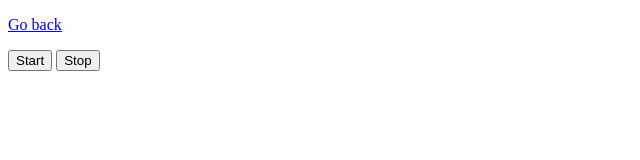
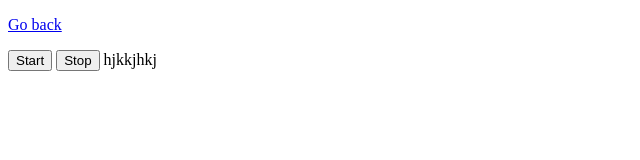
Before and after one commit to AnnaBieliavtseva/goit-js-hw-09, a plain HTML site: page 01-color-switcher.html in a window 1280 px wide. Shown: the full height of the page, 0-640 px from the left. Drawn offline with Linux system fonts and the light colour scheme.

Commit message:
Deploying to gh-pages from @ AnnaBieliavtseva/goit-js-hw-09@210ffa29dc055a1118a74d2acc54628556c53556 🚀

```diff
--- a/01-color-switcher.html
+++ b/01-color-switcher.html
@@ -1 +1 @@
-<!DOCTYPE html><html lang="en"><head><meta charset="utf-8"><meta name="viewport" content="width=device-width, initial-scale=1.0"><title>Color switcher</title><link rel="stylesheet" href="/goit-js-hw-09/01-color-switcher.2f163a73.css"></head><body> <p><a href="/goit-js-hw-09/index.html">Go back</a></p> <button type="button" data-start="">Start</button> <button type="button" data-stop="">Stop</button> <script src="/goit-js-hw-09/01-color-switcher.442aa4f5.js" type="module"></script><script src="/goit-js-hw-09/01-color-switcher.9e3fcf17.js" nomodule="" defer></script> </body></html>
+<!DOCTYPE html><html lang="en"><head><meta charset="utf-8"><meta name="viewport" content="width=device-width, initial-scale=1.0"><title>Color switcher</title><link rel="stylesheet" href="/goit-js-hw-09/01-color-switcher.2f163a73.css"></head><body> <p><a href="/goit-js-hw-09/index.html">Go back</a></p> <button type="button" data-start="">Start</button> <button type="button" data-stop="">Stop</button> hjkkjhkj <script src="/goit-js-hw-09/01-color-switcher.442aa4f5.js" type="module"></script><script src="/goit-js-hw-09/01-color-switcher.9e3fcf17.js" nomodule="" defer></script> </body></html>
```
